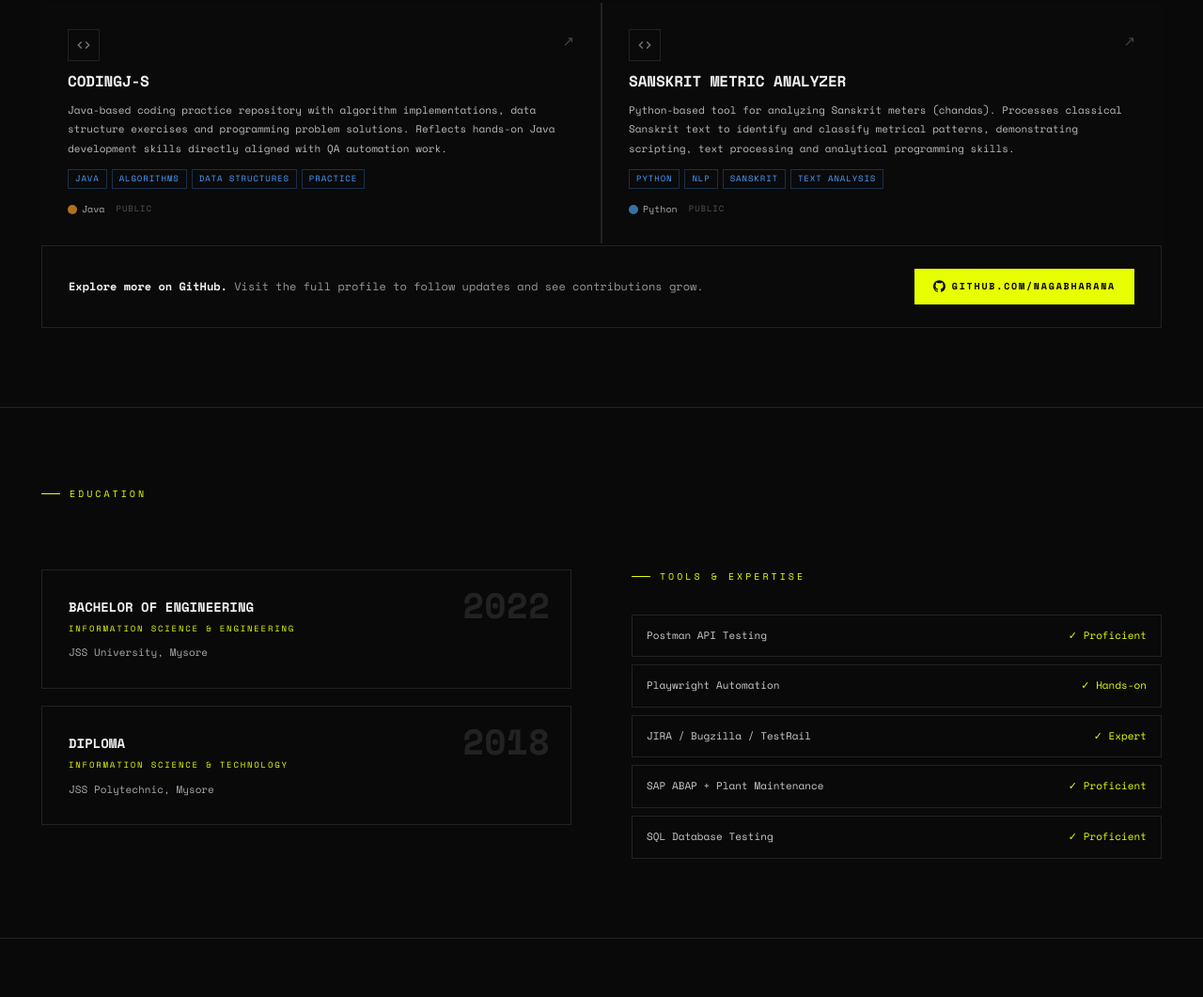
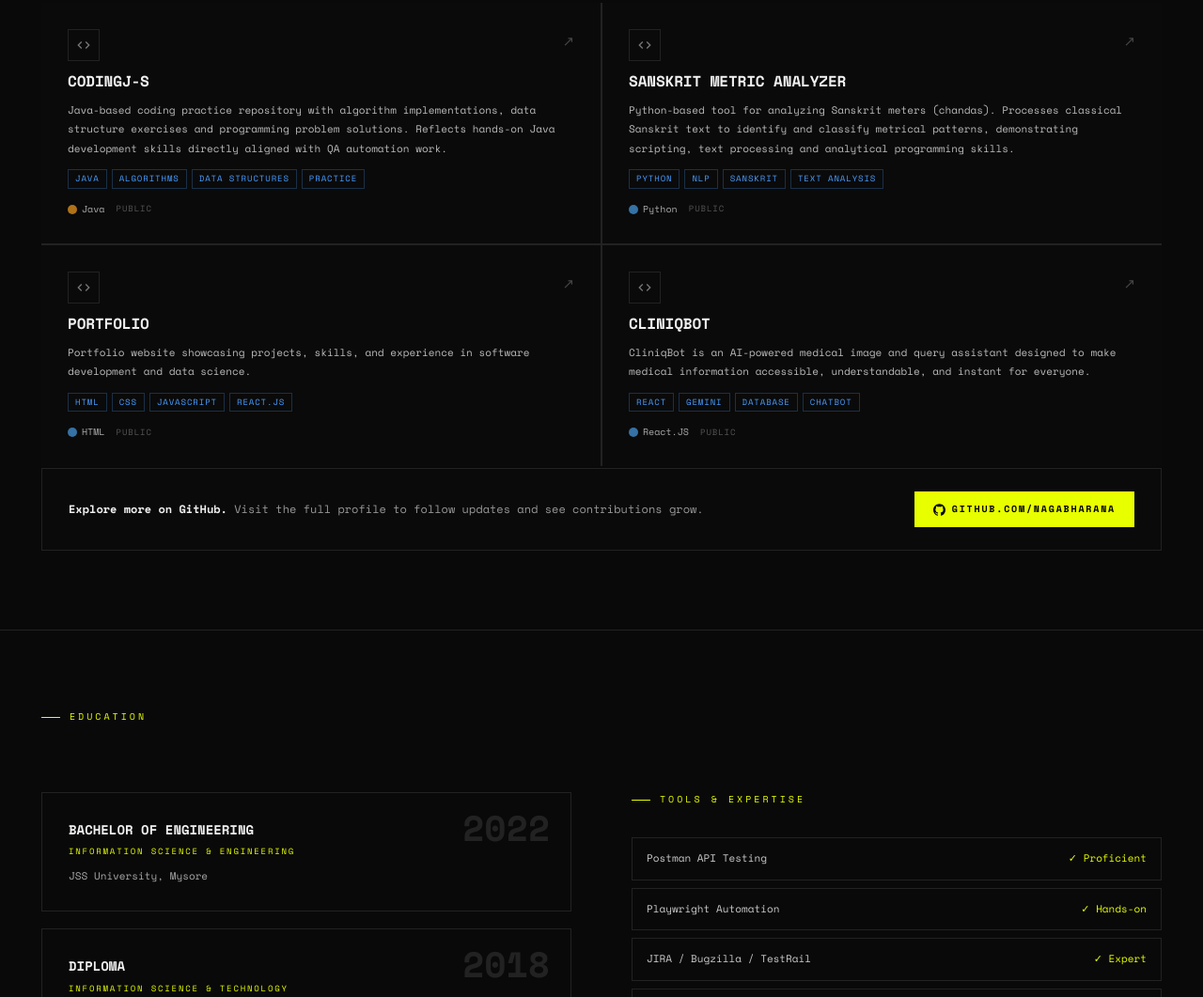
Before and after one commit to Nagabharana/Nagabharana.github.io, a plain HTML site: page index.html in a window 1280 px wide. Shown: the part 4213-5274 px from the top of the page at 94% size. Drawn offline with nearby package versions, Linux system fonts and the light colour scheme.

Commit message:
Add files via upload

```diff
--- a/index.html
+++ b/index.html
@@ -413,6 +413,26 @@ footer span{font-size:10px;color:#555;letter-spacing:.1em;text-transform:upperca
       <div class="rtops"><span class="rtop">Python</span><span class="rtop">NLP</span><span class="rtop">Sanskrit</span><span class="rtop">Text Analysis</span></div>
       <div class="rmeta"><span class="rlng"><span class="ld lp"></span>Python</span><span style="font-size:9px;color:#555;letter-spacing:.1em;text-transform:uppercase;">Public</span></div>
     </a>
+    <a class="rc" href="https://github.com/Nagabharana/CliniqBot" target="_blank" rel="noopener">
+      <div class="rct">
+        <div class="ric"><svg viewBox="0 0 24 24"><path d="M9.4 16.6L4.8 12l4.6-4.6L8 6l-6 6 6 6 1.4-1.4zm5.2 0l4.6-4.6-4.6-4.6L16 6l6 6-6 6-1.4-1.4z"/></svg></div>
+        <span class="rarr">↗</span>
+      </div>
+      <div class="rn">PortFolio</div>
+      <p class="rdesc">Portfolio website showcasing projects, skills, and experience in software development and data science.</p>
+      <div class="rtops"><span class="rtop">HTML</span><span class="rtop">CSS</span><span class="rtop">JavaScript</span><span class="rtop">React.JS</span></div>
+      <div class="rmeta"><span class="rlng"><span class="ld lp"></span>HTML</span><span style="font-size:9px;color:#555;letter-spacing:.1em;text-transform:uppercase;">Public</span></div>
+    </a>
+    <a class="rc" href="https://github.com/Nagabharana/CliniqBot" target="_blank" rel="noopener">
+      <div class="rct">
+        <div class="ric"><svg viewBox="0 0 24 24"><path d="M9.4 16.6L4.8 12l4.6-4.6L8 6l-6 6 6 6 1.4-1.4zm5.2 0l4.6-4.6-4.6-4.6L16 6l6 6-6 6-1.4-1.4z"/></svg></div>
+        <span class="rarr">↗</span>
+      </div>
+      <div class="rn">CliniqBot</div>
+      <p class="rdesc">CliniqBot is an AI-powered medical image and query assistant designed to make medical information accessible, understandable, and instant for everyone.</p>
+      <div class="rtops"><span class="rtop">React</span><span class="rtop">Gemini</span><span class="rtop">Database</span><span class="rtop">Chatbot</span></div>
+      <div class="rmeta"><span class="rlng"><span class="ld lp"></span>React.JS</span><span style="font-size:9px;color:#555;letter-spacing:.1em;text-transform:uppercase;">Public</span></div>
+    </a>
   </div>
   <div class="gcta rv">
     <p><strong>Explore more on GitHub.</strong> Visit the full profile to follow updates and see contributions grow.</p>
```
